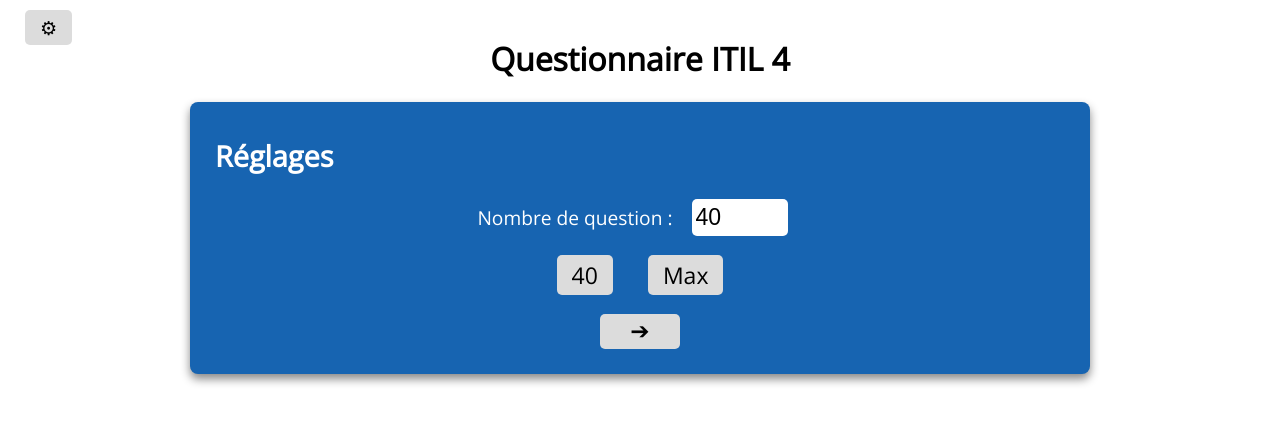
After one commit to Samir04031977/Itilmarc, a PHP site: page /settings.html in a window 1280 px wide. The commit adds this page. Shown: the top 424 px of the page. Run offline with PHP 8.4, Linux system fonts and the light colour scheme.

Commit message:
Ability to change number of question

```diff
--- a/site/index.html
+++ b/site/index.html
@@ -8,6 +8,7 @@
 		<link rel="stylesheet" type="text/css" href="https://fonts.googleapis.com/css?family=Open Sans"/>
 	</head>
 	<body>
+		<a class='button' id='options' href='settings.html' title="Réglages" style="position: absolute; top: 10px; left: 10px;">⚙︎</a>
 		<h1>Questionnaire ITIL 4</h1>
 		<div id='container'>
   			<div id='quiz'>
--- /dev/null
+++ b/site/settings.html
@@ -0,0 +1,26 @@
+<!DOCTYPE html>
+<html>
+	<head>
+		<title>Questionnaire ITIL 4 - Réglages</title>
+		<meta name="robots" content="noindex, nofollow"/>
+		<meta name="viewport" content="width=device-width, initial-scale=1">
+		<link type='text/css' rel='stylesheet' href='stylesheet.css'/>
+		<link rel="stylesheet" type="text/css" href="https://fonts.googleapis.com/css?family=Open Sans"/>
+	</head>
+	<body>
+		<a class='button' id='options' href='settings.html' title="Réglages" style="position: absolute; top: 10px; left: 10px;">⚙︎</a>
+		<h1>Questionnaire ITIL 4</h1>
+		<div id='container'>
+			<h2>Réglages</h2>
+			<form method="get" action="index.html" style="text-align: center;">
+				<label>Nombre de question : </label>
+				<input type="number" id="form_n" name="n" min="1" max="160" value="40" style="width: 4em;"/>
+				<p>
+					<a class='button' href='#' onclick="document.getElementById('form_n').value = 40; return false;">40</a>
+					<a class='button' href='#' title="Mettre au max" onclick="document.getElementById('form_n').value = document.getElementById('form_n').max; return false;">Max</a>
+				</p>
+				<p style="margin-bottom: 0;"><input type="submit" value="➔" class='button' title="Valider" style="min-width: 80px;"></p>
+			</form>
+    	</div>
+	</body>
+</html>
--- a/site/stylesheet.css
+++ b/site/stylesheet.css
@@ -33,7 +33,7 @@
     align-items: center;
 }
 
-a.button {
+.button {
     display: inline-block;
     border-radius: 5px;
     padding: 4px 15px;
@@ -42,14 +42,15 @@
     color: black;
     margin: 0 15px;
     text-decoration: none;
+    border: none;
 }
 
-a.button:hover {
+.button:hover {
     background-color: #F8F8FF;
     color: #525252;
 }
 
-a.button:active {
+.button:active {
     box-shadow: 0 1px 2px #888 inset;
 }
 
@@ -125,3 +126,12 @@
     background-color: var(--progress-background);
     transition: background-color 2s;
 }
+
+
+input[type="number"] {
+    border: none;
+    font-size: 1.2em;
+    padding: 5px 0 5px 3px;
+    border-radius: 5px;
+    margin: 0 15px;
+}
```
Also changed, not shown: site/questions.js (+9 -5 lines).
